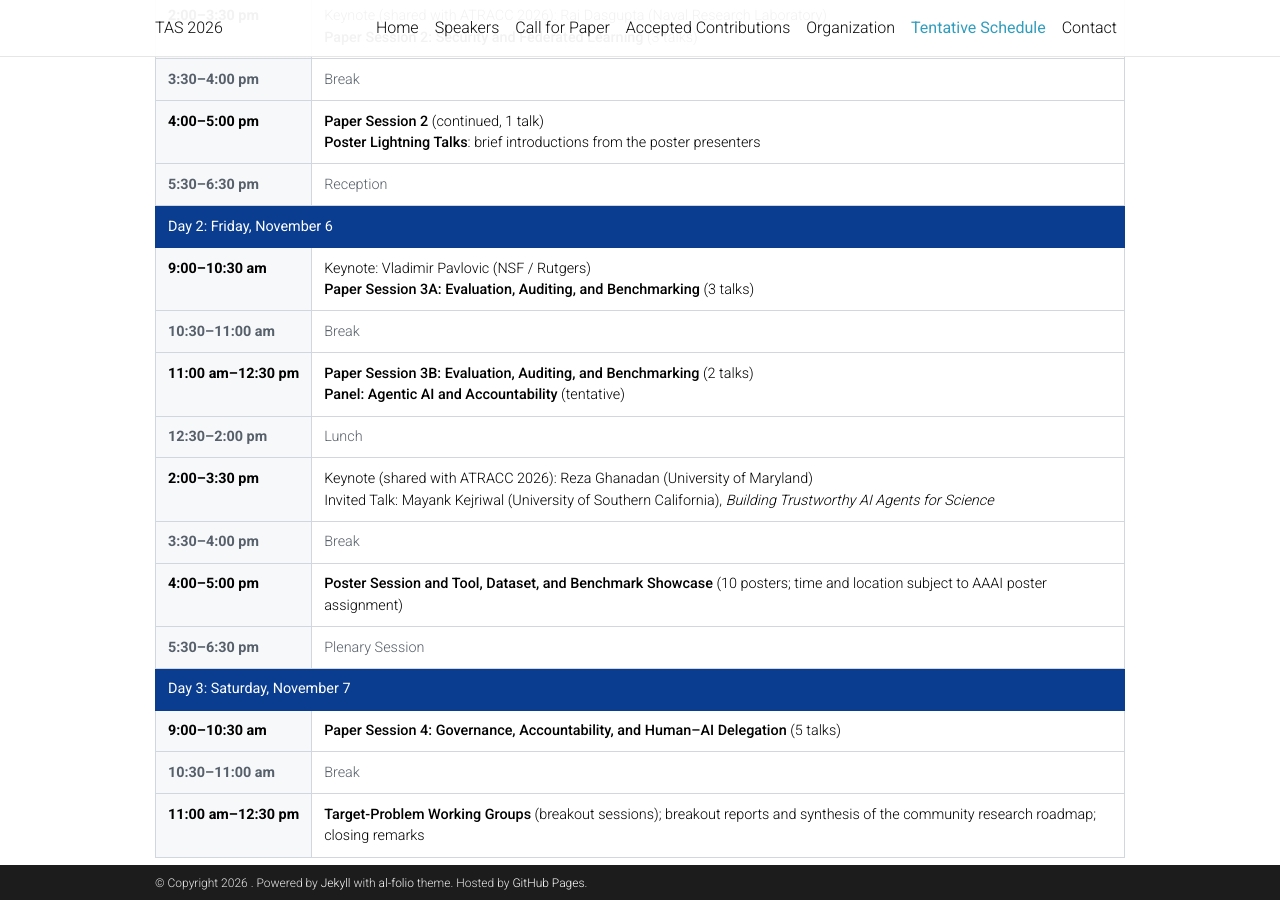
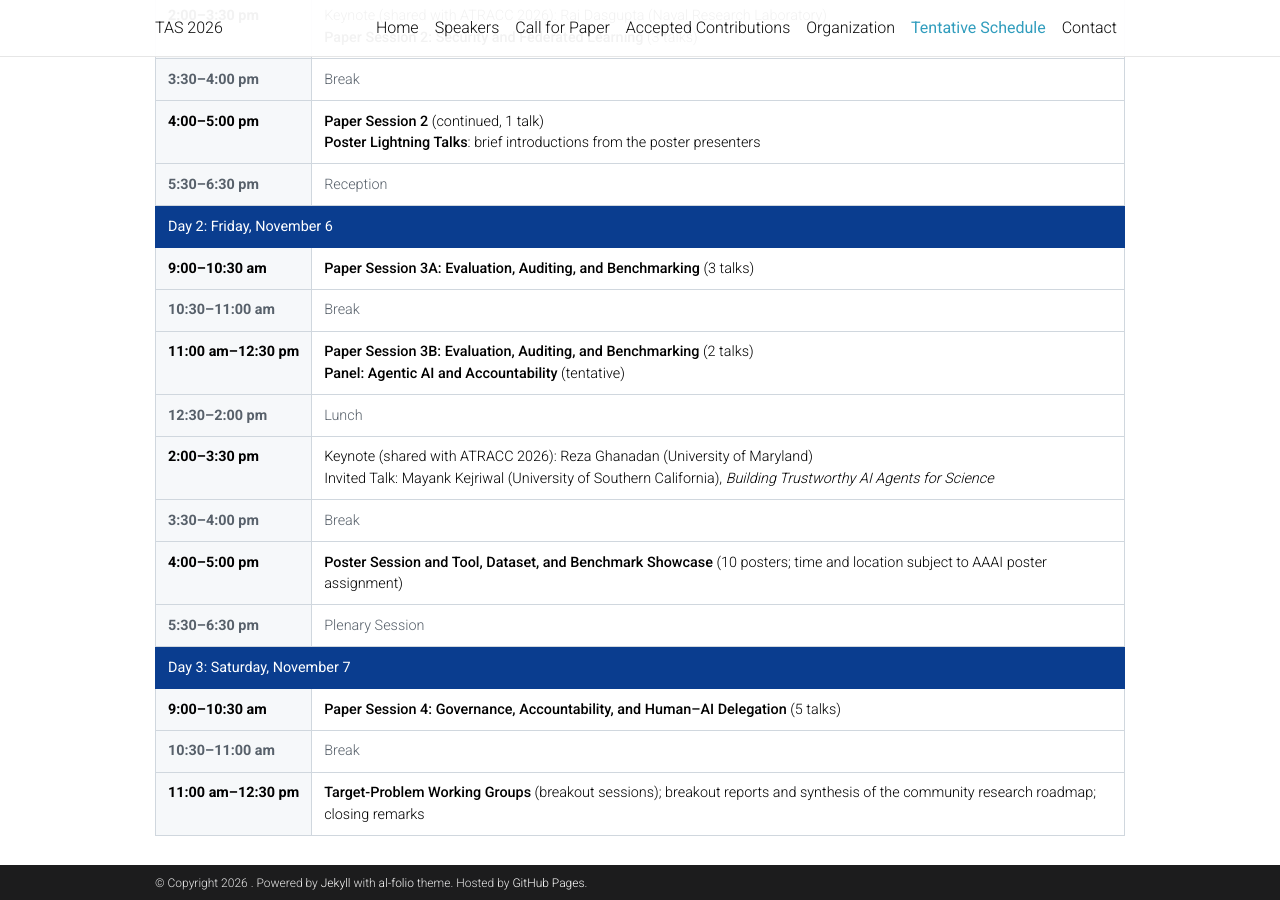
Before and after one commit to tas2026/tas2026.github.io, a Jekyll site: the page built from _pages/schedule.md, in a window 1280 px wide and 900 px high, scrolled down 631 px. Built offline with Jekyll 4.4.1, drawn with Linux system fonts in a browser that asks for light colours; comment, search, counter and statistics services are not loaded; a style sheet for code colours, icons or effects is not loaded.

Commit message:
Update schedule.md

```diff
--- a/_pages/schedule.md
+++ b/_pages/schedule.md
@@ -59,7 +59,7 @@ Speaker details are on the [Speakers page]({{ '/speakers/' | relative_url }}), a
     </tr>
     <tr>
       <td style="width:150px; padding:0.6rem 0.75rem; border:1px solid #d0d7de; background:#f6f8fa; vertical-align:top; font-weight:600; white-space:nowrap;">9:00&ndash;10:30 am</td>
-      <td style="padding:0.6rem 0.75rem; border:1px solid #d0d7de; vertical-align:top;">Keynote: Vladimir Pavlovic (NSF / Rutgers)<br><strong>Paper Session 3A: Evaluation, Auditing, and Benchmarking</strong> (3 talks)</td>
+      <td style="padding:0.6rem 0.75rem; border:1px solid #d0d7de; vertical-align:top;"><strong>Paper Session 3A: Evaluation, Auditing, and Benchmarking</strong> (3 talks)</td>
     </tr>
     <tr>
       <td style="padding:0.6rem 0.75rem; border:1px solid #d0d7de; background:#f6f8fa; vertical-align:top; font-weight:600; white-space:nowrap; color:#57606a;">10:30&ndash;11:00 am</td>
```
